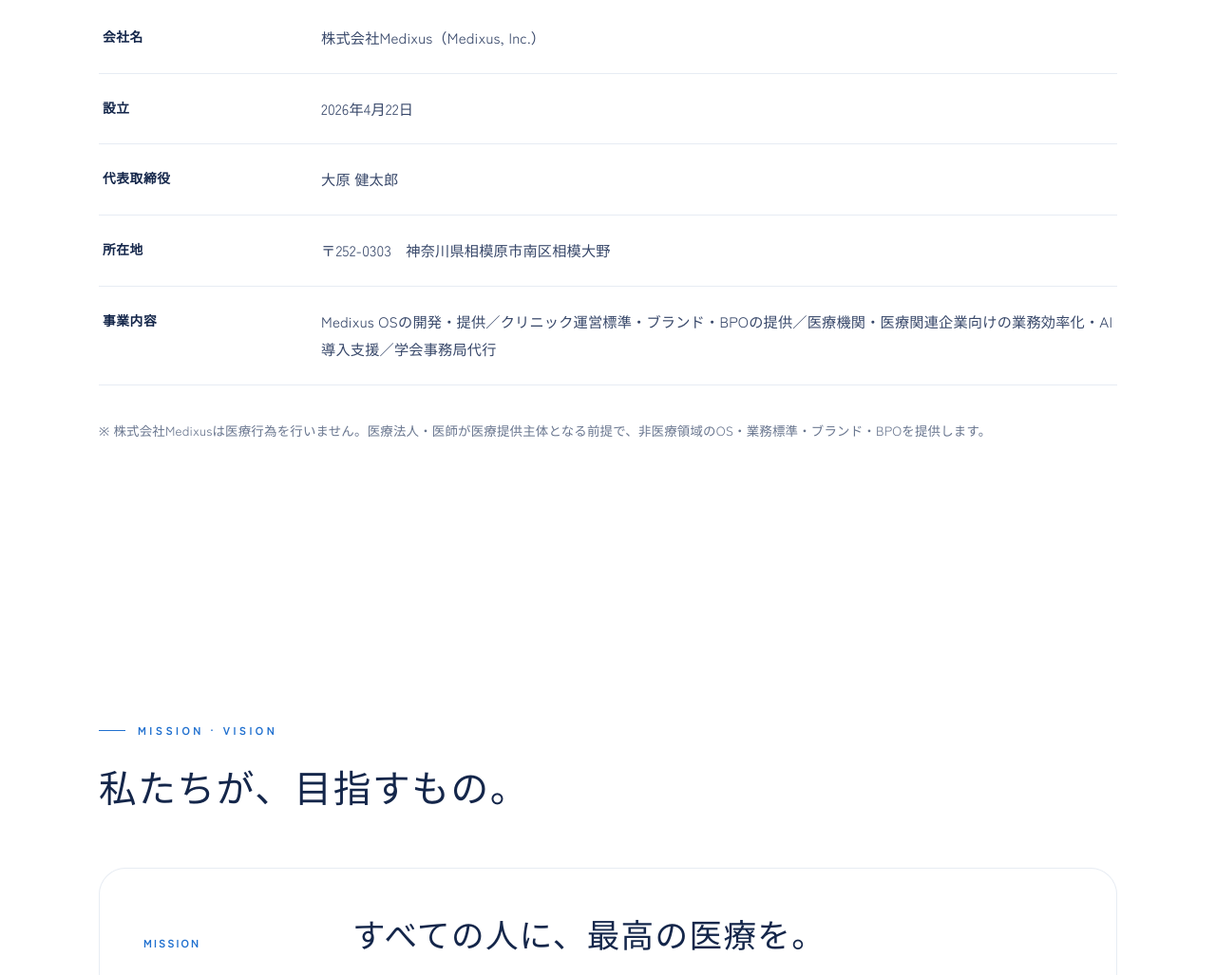
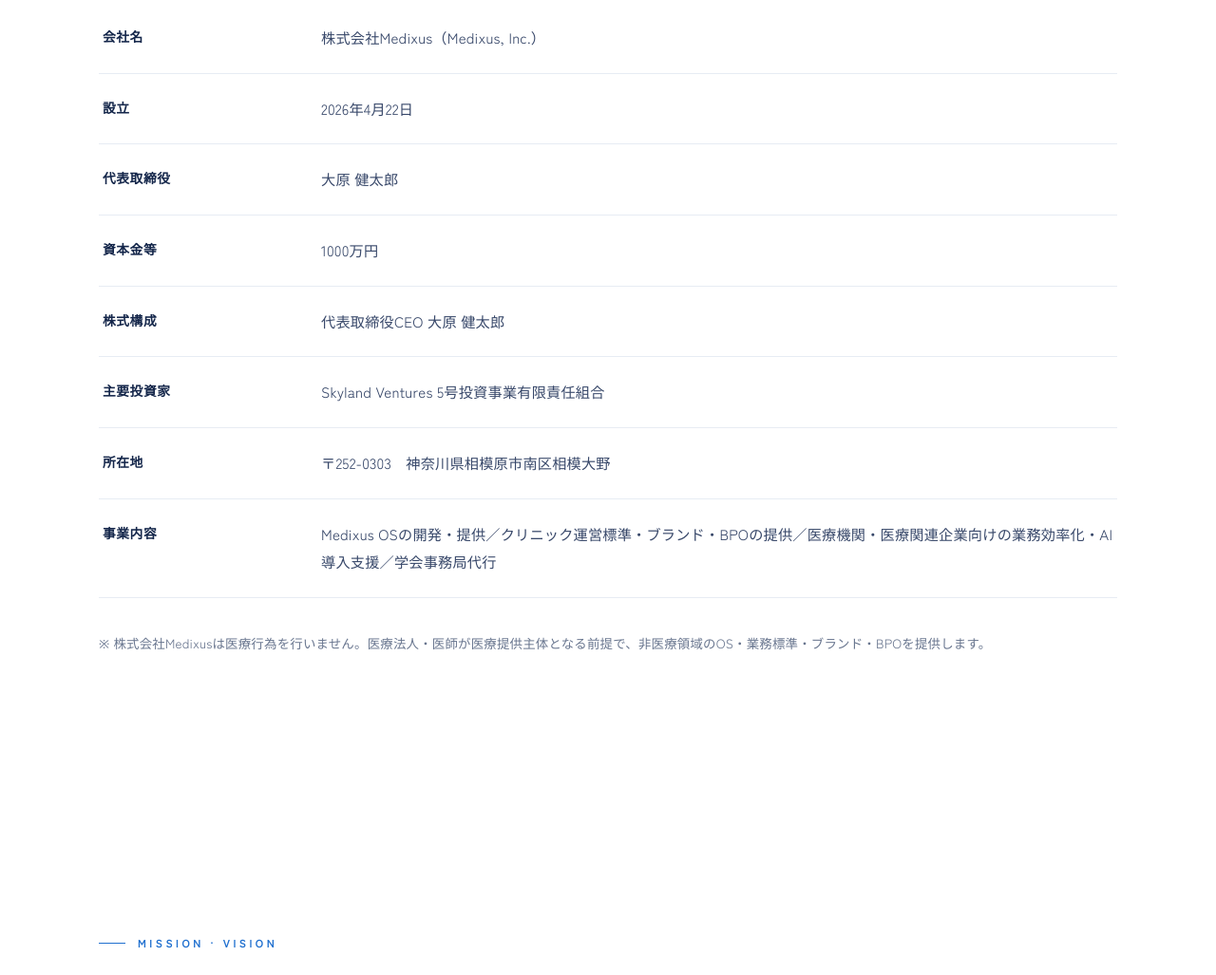
Before and after one commit to medixus-inc/Medixus-HP, a plain HTML site: page company.html in a window 1280 px wide. Shown: the part 945-1972 px from the top of the page at 95% size. Drawn offline with Linux system fonts and the light colour scheme; a web font is replaced by a local one.

Commit message:
Add company profile funding details

```diff
--- a/company.html
+++ b/company.html
@@ -56,6 +56,9 @@
         <tr><th>会社名</th><td>株式会社Medixus（Medixus, Inc.）</td></tr>
         <tr><th>設立</th><td>2026年4月22日</td></tr>
         <tr><th>代表取締役</th><td>大原 健太郎</td></tr>
+        <tr><th>資本金等</th><td>1000万円</td></tr>
+        <tr><th>株式構成</th><td>代表取締役CEO 大原 健太郎</td></tr>
+        <tr><th>主要投資家</th><td>Skyland Ventures 5号投資事業有限責任組合</td></tr>
         <tr><th>所在地</th><td>〒252-0303　神奈川県相模原市南区相模大野</td></tr>
         <tr><th>事業内容</th><td>Medixus OSの開発・提供／クリニック運営標準・ブランド・BPOの提供／医療機関・医療関連企業向けの業務効率化・AI導入支援／学会事務局代行</td></tr>
       </table>
```
